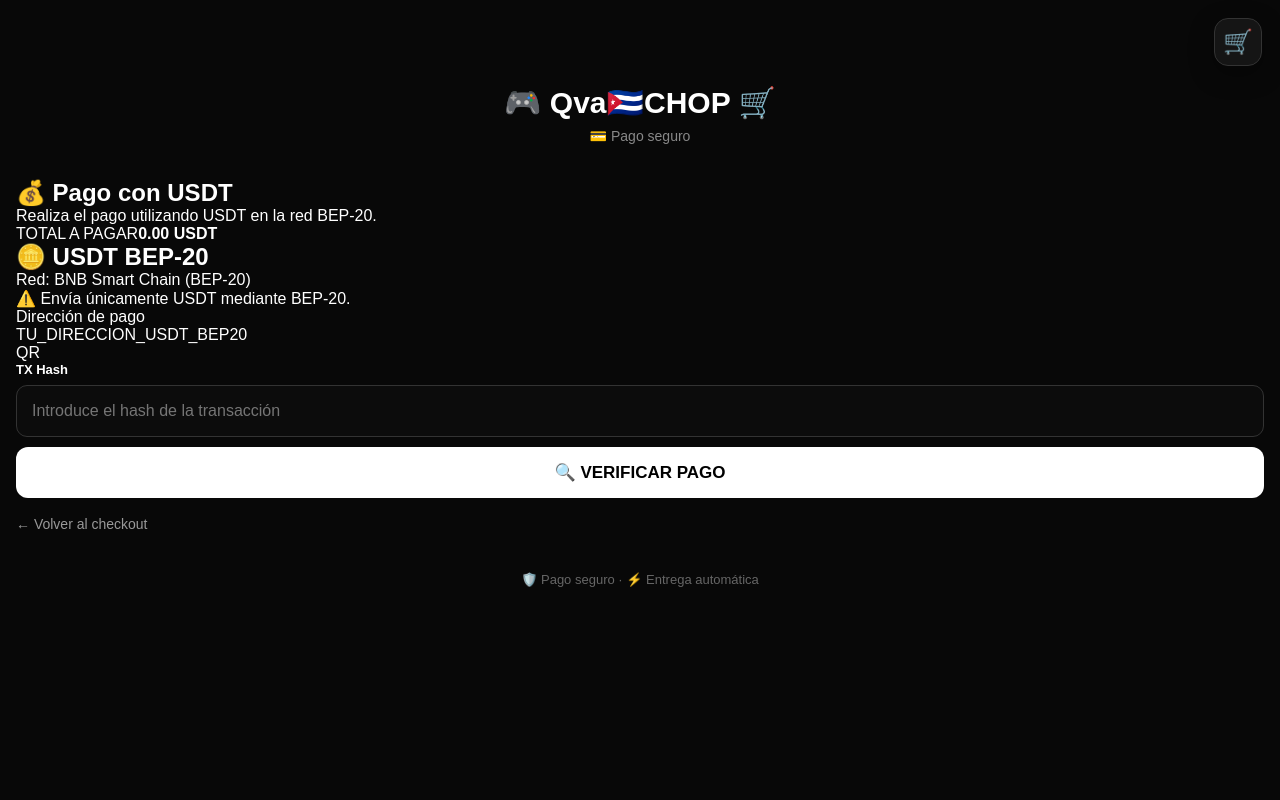
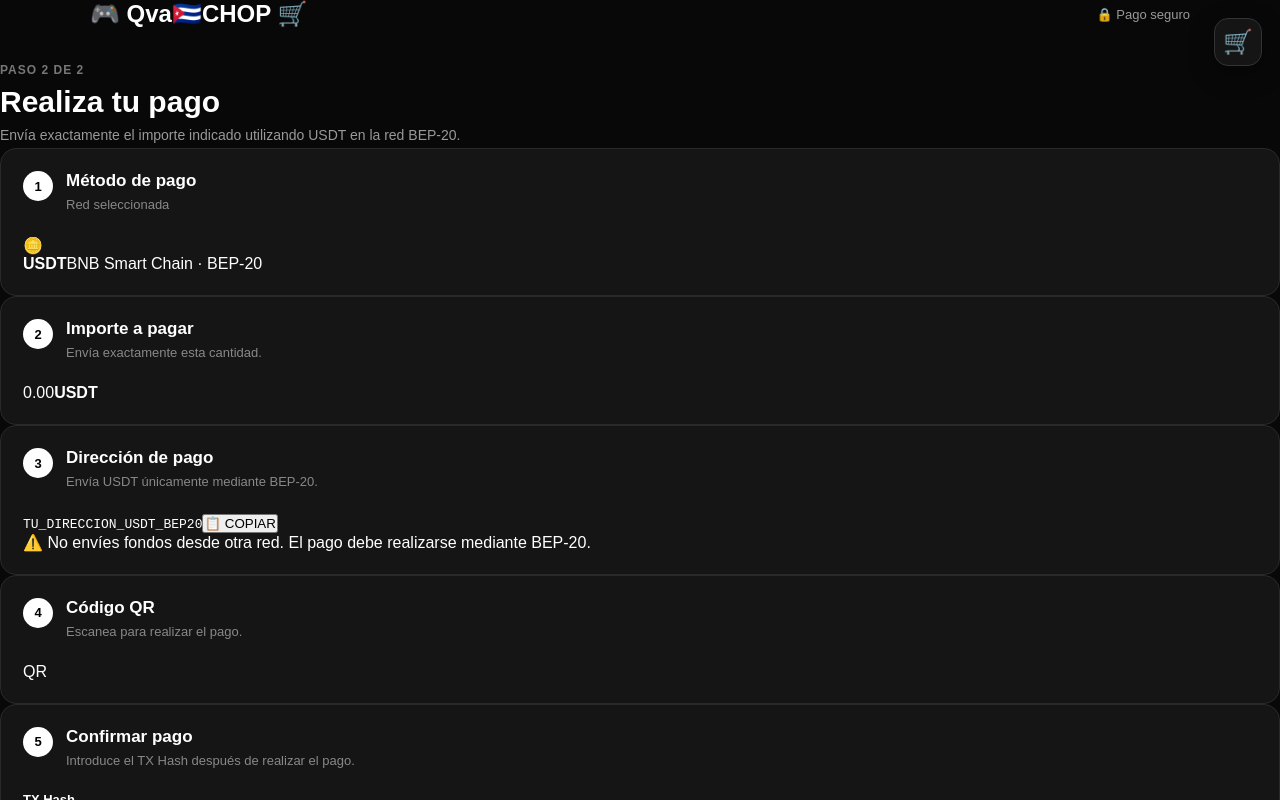
Before and after one commit to juliocesarblancomedina08-tech/qva-chop-shop, a Next.js app: page /payment in a window 1280 px wide. Shown: the top 800 px of the page. Built offline with nearby package versions, Linux system fonts and the light colour scheme.

Commit message:
Build USDT payment checkout

```diff
--- a/app/payment/page.js
+++ b/app/payment/page.js
@@ -5,6 +5,8 @@ import { useEffect, useState } from "react";
 
 export default function PaymentPage() {
   const [cart, setCart] = useState([]);
+  const [txHash, setTxHash] = useState("");
+  const [copied, setCopied] = useState(false);
 
   useEffect(() => {
     const savedCart = localStorage.getItem("qva_cart");
@@ -23,73 +25,240 @@ export default function PaymentPage() {
     0
   );
 
+  const walletAddress = "TU_DIRECCION_USDT_BEP20";
+
+  const copyAddress = async () => {
+    try {
+      await navigator.clipboard.writeText(walletAddress);
+      setCopied(true);
+
+      setTimeout(() => {
+        setCopied(false);
+      }, 2000);
+    } catch {
+      setCopied(false);
+    }
+  };
+
   return (
-    <main className="shop-container">
+    <main className="payment-page">
 
-      <header className="header">
-        <div className="logo">
+      {/* HEADER */}
+
+      <header className="checkout-header">
+
+        <Link
+          href="/"
+          className="checkout-logo"
+        >
           🎮 Qva🇨🇺CHOP 🛒
+        </Link>
+
+        <div className="checkout-secure">
+          🔒 Pago seguro
         </div>
 
-        <p className="subtitle">
-          💳 Pago seguro
-        </p>
       </header>
 
-      <section className="checkout-section">
+      {/* CONTENT */}
 
-        <div className="checkout-card">
+      <div className="payment-container">
 
-          <h1 className="checkout-title">
-            💰 Pago con USDT
+        <div className="payment-main">
+
+          {/* TITLE */}
+
+          <div className="checkout-heading">
+
+            <p className="checkout-step">
+              PASO 2 DE 2
+            </p>
+
+            <h1>
+              Realiza tu pago
             </h1>
 
-          <p className="checkout-description">
-            Realiza el pago utilizando USDT en la red
-            BEP-20.
-          </p>
-
-          <div className="checkout-total">
-            <span>
-              TOTAL A PAGAR
-            </span>
-
-            <strong>
-              {total.toFixed(2)} USDT
-            </strong>
-          </div>
-
-          <div className="payment-box">
-
-            <h2>
-              🪙 USDT BEP-20
-            </h2>
-
             <p>
-              Red: BNB Smart Chain (BEP-20)
-            </p>
-
-            <p className="payment-warning">
-              ⚠️ Envía únicamente USDT mediante
-              BEP-20.
+              Envía exactamente el importe indicado
+              utilizando USDT en la red BEP-20.
             </p>
 
           </div>
 
-          <div className="payment-address">
+          {/* PAYMENT METHOD */}
+
+          <section className="checkout-box">
+
+            <div className="checkout-box-title">
+
+              <span className="checkout-number">
+                1
+              </span>
+
+              <div>
+                <h2>
+                  Método de pago
+                </h2>
 
                 <p>
-              Dirección de pago
+                  Red seleccionada
                 </p>
-
-            <div className="address-box">
-              TU_DIRECCION_USDT_BEP20
               </div>
 
             </div>
 
-          <div className="qr-placeholder">
-            <span>QR</span>
+            <div className="payment-method">
+
+              <div className="payment-method-icon">
+                🪙
+              </div>
+
+              <div>
+                <strong>
+                  USDT
+                </strong>
+
+                <span>
+                  BNB Smart Chain · BEP-20
+                </span>
+              </div>
+
+            </div>
+
+          </section>
+
+          {/* AMOUNT */}
+
+          <section className="checkout-box">
+
+            <div className="checkout-box-title">
+
+              <span className="checkout-number">
+                2
+              </span>
+
+              <div>
+                <h2>
+                  Importe a pagar
+                </h2>
+
+                <p>
+                  Envía exactamente esta cantidad.
+                </p>
+              </div>
+
+            </div>
+
+            <div className="payment-amount">
+              <span>
+                {total.toFixed(2)}
+              </span>
+
+              <strong>
+                USDT
+              </strong>
+            </div>
+
+          </section>
+
+          {/* ADDRESS */}
+
+          <section className="checkout-box">
+
+            <div className="checkout-box-title">
+
+              <span className="checkout-number">
+                3
+              </span>
+
+              <div>
+                <h2>
+                  Dirección de pago
+                </h2>
+
+                <p>
+                  Envía USDT únicamente mediante BEP-20.
+                </p>
+              </div>
+
+            </div>
+
+            <div className="payment-address-box">
+
+              <code>
+                {walletAddress}
+              </code>
+
+              <button
+                type="button"
+                onClick={copyAddress}
+                className="copy-button"
+              >
+                {copied ? "✓ COPIADO" : "📋 COPIAR"}
+              </button>
+
+            </div>
+
+            <div className="payment-warning">
+              ⚠️ No envíes fondos desde otra red.
+              El pago debe realizarse mediante BEP-20.
+            </div>
+
+          </section>
+
+          {/* QR */}
+
+          <section className="checkout-box">
+
+            <div className="checkout-box-title">
+
+              <span className="checkout-number">
+                4
+              </span>
+
+              <div>
+                <h2>
+                  Código QR
+                </h2>
+
+                <p>
+                  Escanea para realizar el pago.
+                </p>
+              </div>
+
+            </div>
+
+            <div className="payment-qr">
+
+              <div className="qr-placeholder-large">
+                QR
+              </div>
+
+            </div>
+
+          </section>
+
+          {/* TX HASH */}
+
+          <section className="checkout-box">
+
+            <div className="checkout-box-title">
+
+              <span className="checkout-number">
+                5
+              </span>
+
+              <div>
+                <h2>
+                  Confirmar pago
+                </h2>
+
+                <p>
+                  Introduce el TX Hash después de realizar
+                  el pago.
+                </p>
+              </div>
+
             </div>
 
             <label className="checkout-label">
@@ -98,31 +267,96 @@ export default function PaymentPage() {
 
             <input
               type="text"
-            placeholder="Introduce el hash de la transacción"
+              value={txHash}
+              onChange={(e) =>
+                setTxHash(e.target.value)
+              }
+              placeholder="Pega aquí el hash de la transacción"
               className="checkout-input"
             />
 
             <button
               type="button"
-            className="offers-button"
+              className="checkout-primary-button payment-submit"
+              disabled={!txHash.trim()}
             >
               🔍 VERIFICAR PAGO
+              <span>→</span>
             </button>
 
-          <Link
-            href="/checkout"
-            className="back-link"
-          >
-            ← Volver al checkout
-          </Link>
+          </section>
 
         </div>
 
-      </section>
+        {/* ORDER SUMMARY */}
 
-      <footer className="footer">
-        🛡️ Pago seguro · ⚡ Entrega automática
-      </footer>
+        <aside className="checkout-summary">
+
+          <div className="summary-header">
+
+            <h2>
+              Tu pedido
+            </h2>
+
+            <span>
+              {cart.length} producto
+              {cart.length !== 1 ? "s" : ""}
+            </span>
+
+          </div>
+
+          <div className="summary-items">
+
+            {cart.map((item, index) => (
+
+              <div
+                className="summary-item"
+                key={`${item.diamonds}-${index}`}
+              >
+
+                <span>
+                  💎 {item.diamonds} Diamonds
+                </span>
+
+                <strong>
+                  {Number(item.price).toFixed(2)}
+                </strong>
+
+              </div>
+
+            ))}
+
+          </div>
+
+          <div className="summary-total">
+
+            <span>
+              Total
+            </span>
+
+            <strong>
+              {total.toFixed(2)} USDT
+            </strong>
+
+          </div>
+
+          <div className="checkout-security">
+
+            <div>
+              🔒
+            </div>
+
+            <p>
+              Pago mediante USDT BEP-20.
+              <br />
+              No compartas tu TX Hash con terceros.
+            </p>
+
+          </div>
+
+        </aside>
+
+      </div>
 
     </main>
   );
```
Lines whose indentation alone changed are shown as unchanged.
